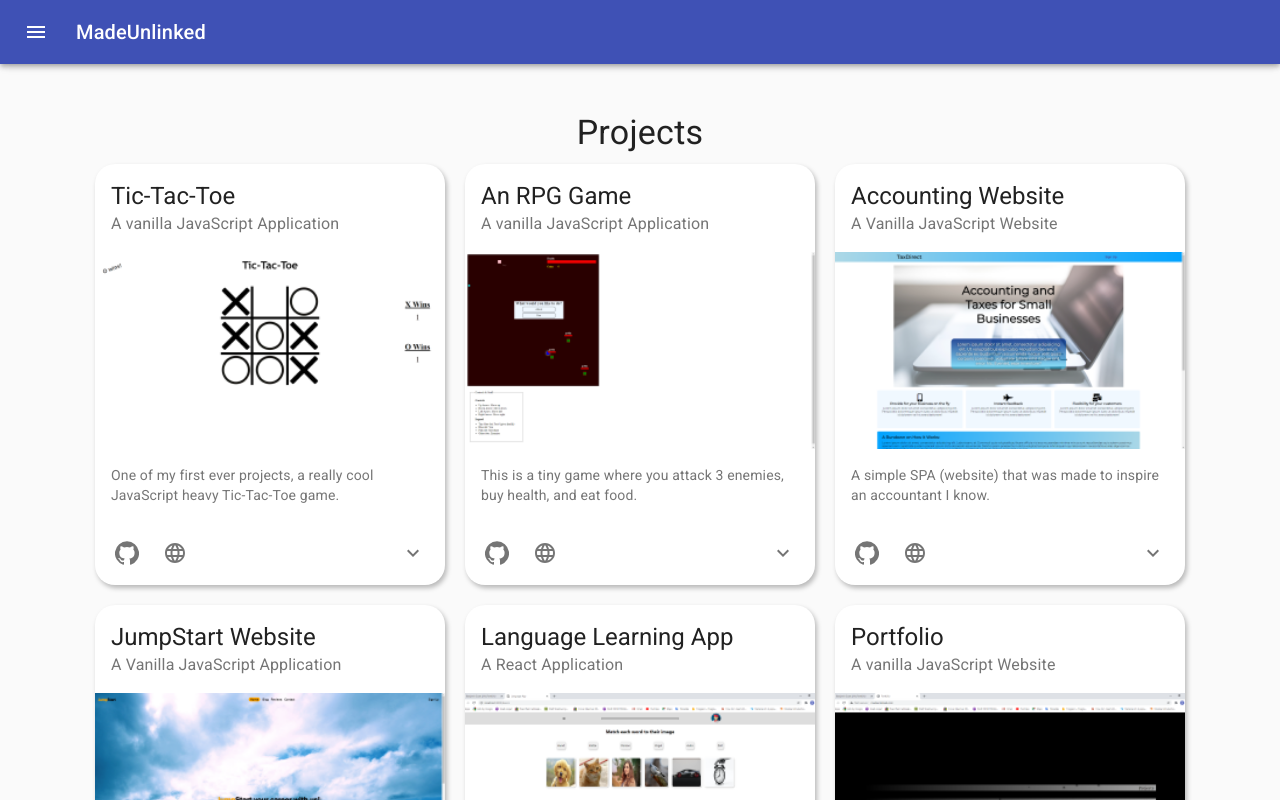
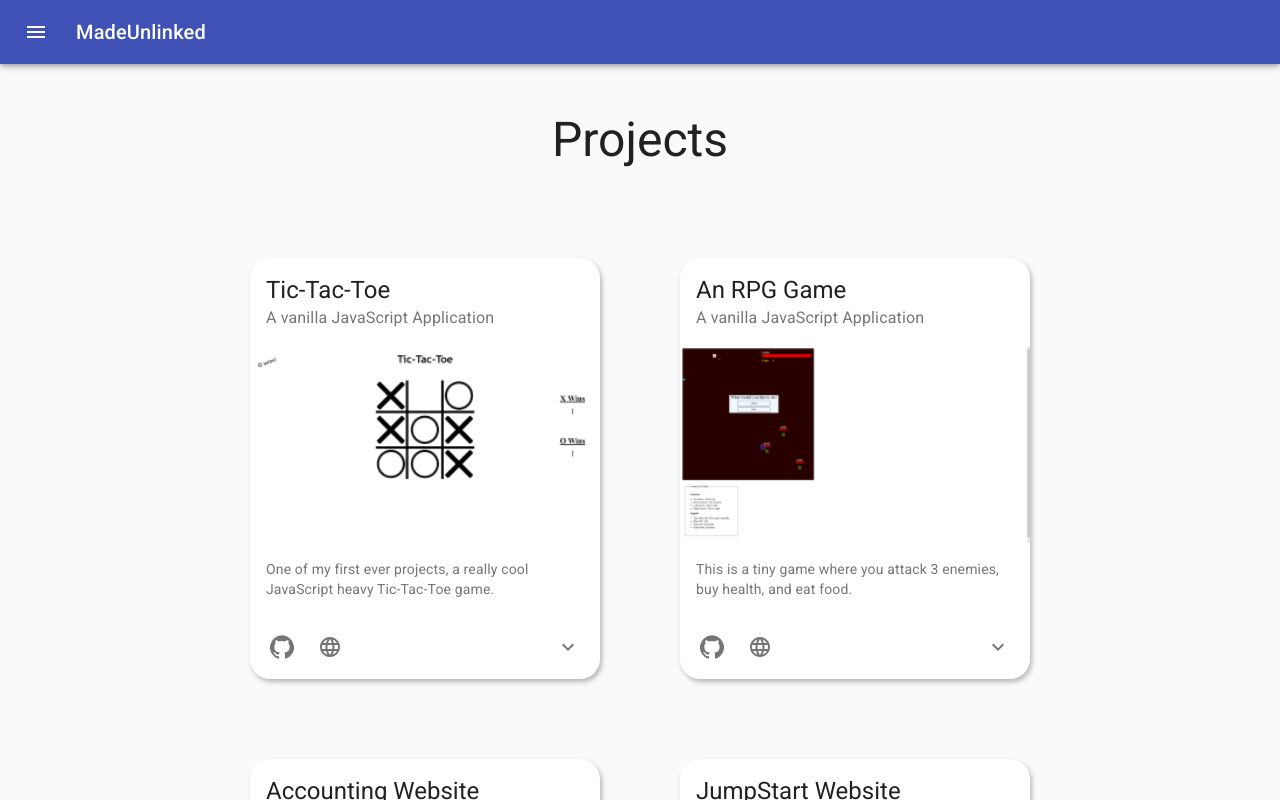
Before and after one commit to benzend/react-portfolio, a React (Create React App) app: page /projects in a window 1280 px wide. Shown: the top 800 px of the page. Built offline with nearby package versions, Linux system fonts and the light colour scheme.

Commit message:
added more media queries and setting up for netlify

```diff
--- a/src/components/AboutPage.js
+++ b/src/components/AboutPage.js
@@ -27,6 +27,7 @@ export const AboutPage = () => {
             <li>Semantic HTML</li>
             <li>CSS Variables</li>
             <li>Bootstrap</li>
+            <li>Material</li>
             <li>SASS</li>
           </ul>
           <p>
@@ -70,9 +71,10 @@ export const AboutPage = () => {
             Mosh and others that have created web development content. I have
             also learned from Udemy courses and from the Head First series. When
             it comes to mentorship, I have had one person review and give me
-            guidance who is Adrian Bigaj, a Sr. frontend React developer with
+            guidance who is Adrian Bigaj, a lead front-end React developer with
             lots of experience.
           </p>
+          <br />
         </Typography>
       </Container>
       <Footer />
--- a/src/components/ProjectsPage.js
+++ b/src/components/ProjectsPage.js
@@ -4,22 +4,38 @@ import Typography from "@material-ui/core/Typography";
 import { Footer } from "./Footer";
 
 import styled from "styled-components";
+import { Container, makeStyles, useMediaQuery } from "@material-ui/core";
 
 const StyledDiv = styled.div`
   margin-top: 30px;
 `;
 
+const useStyles = makeStyles({
+  projects: {
+    margin: "50px auto 100px ",
+    maxWidth: "1400px",
+  },
+});
+
 export const ProjectsPage = () => {
+  const classes = useStyles();
+  const media900 = useMediaQuery("(min-width: 900px)");
   return (
-    <div>
+    <>
       <Nav />
-      <Typography className="center" variant="h4" componet="h2">
+      <Typography
+        className="center"
+        variant={media900 ? "h3" : "h4"}
+        componet="h2"
+      >
         Projects
       </Typography>
-      <Projects />
+      <div className={media900 ? classes.projects : ""}>
+        <Projects />
+      </div>
       <StyledDiv>
         <Footer />
       </StyledDiv>
-    </div>
+    </>
   );
 };
--- a/src/components/homePage__components/HomeContactSection.js
+++ b/src/components/homePage__components/HomeContactSection.js
@@ -48,11 +48,13 @@ export default function HomeContactSection() {
         </Typography>
       </Box>
       <Box textAlign="center">
-        <form>
+        <form name="contact" netlify netlify-honeypot="bot-field">
+          <input type="hidden" name="form-name" value="contact" />
           <FormControl>
             <InputLabel htmlFor="name">Name</InputLabel>
             <Input
               id="name"
+              name="name"
               type="text"
               aria-describedby="An input for your name"
               required
@@ -63,6 +65,7 @@ export default function HomeContactSection() {
             <InputLabel htmlFor="email">Email</InputLabel>
             <Input
               id="email"
+              name="email"
               type="email"
               aria-describedby="An input for you email address"
               required
@@ -73,6 +76,7 @@ export default function HomeContactSection() {
             <InputLabel htmlFor="tel">Phone Number</InputLabel>
             <Input
               id="tel"
+              name="tel"
               type="tel"
               aria-describedby="An input for your phone number"
             />
@@ -84,7 +88,8 @@ export default function HomeContactSection() {
           <FormControl>
             <TextareaAutosize
               placeholder="What would you like to say?"
-              id="text-area"
+              id="message"
+              name="message"
               rows="5"
               cols="28"
             ></TextareaAutosize>
--- a/src/components/homePage__components/HomeMain.js
+++ b/src/components/homePage__components/HomeMain.js
@@ -9,7 +9,7 @@ const StyledMain = styled.main`
   margin: auto;
   @media (min-width: 900px) {
     h3 {
-      font-size: 2.7rem;
+      font-size: 2.2rem;
     }
     display: flex;
     margin-bottom: 180px;
--- a/src/components/projectsPage__components/Project.js
+++ b/src/components/projectsPage__components/Project.js
@@ -13,12 +13,16 @@ import { red } from "@material-ui/core/colors";
 import ExpandMoreIcon from "@material-ui/icons/ExpandMore";
 import GitHubIcon from "@material-ui/icons/GitHub";
 import LanguageIcon from "@material-ui/icons/Language";
+import { useMediaQuery } from "@material-ui/core";
 
 const useStyles = makeStyles((theme) => ({
   root: {
     maxWidth: 350,
     borderRadius: 20,
     boxShadow: "2px 3px 5px #0004",
+  },
+  rootWide: {
+    margin: "30px",
   },
   media: {
     height: 0,
@@ -41,6 +45,8 @@ const useStyles = makeStyles((theme) => ({
 
 export default function RecipeReviewCard(props) {
   const classes = useStyles();
+  const media900 = useMediaQuery("(min-width: 900px)");
+
   const [expanded, setExpanded] = React.useState(false);
 
   const handleExpandClick = () => {
@@ -48,7 +54,7 @@ export default function RecipeReviewCard(props) {
   };
 
   return (
-    <Card className={classes.root}>
+    <Card className={`${classes.root} ${media900 ? classes.rootWide : ""}`}>
       <CardHeader title={props.headerTitle} subheader={props.headerSubheader} />
       <CardMedia
         className={classes.media}
```
